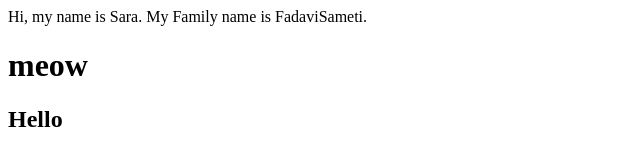
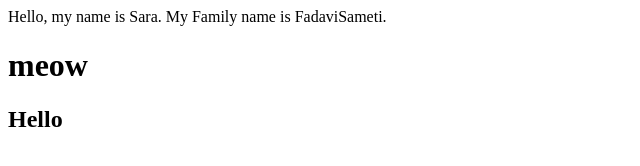
Before and after one commit to saraw2002/Tamrin-NLP, a plain HTML site: page index.html in a window 1280 px wide. Shown: the full height of the page, 0-640 px from the left. Drawn offline with Linux system fonts and the light colour scheme.

Commit message:
change hi to hello

```diff
--- a/index.html
+++ b/index.html
@@ -6,7 +6,7 @@
     <title>Document</title>
 </head>
 <body>
-    Hi, my name is Sara.
+    Hello, my name is Sara.
     My Family name is FadaviSameti.
 
     <h1>meow</h1>
```
